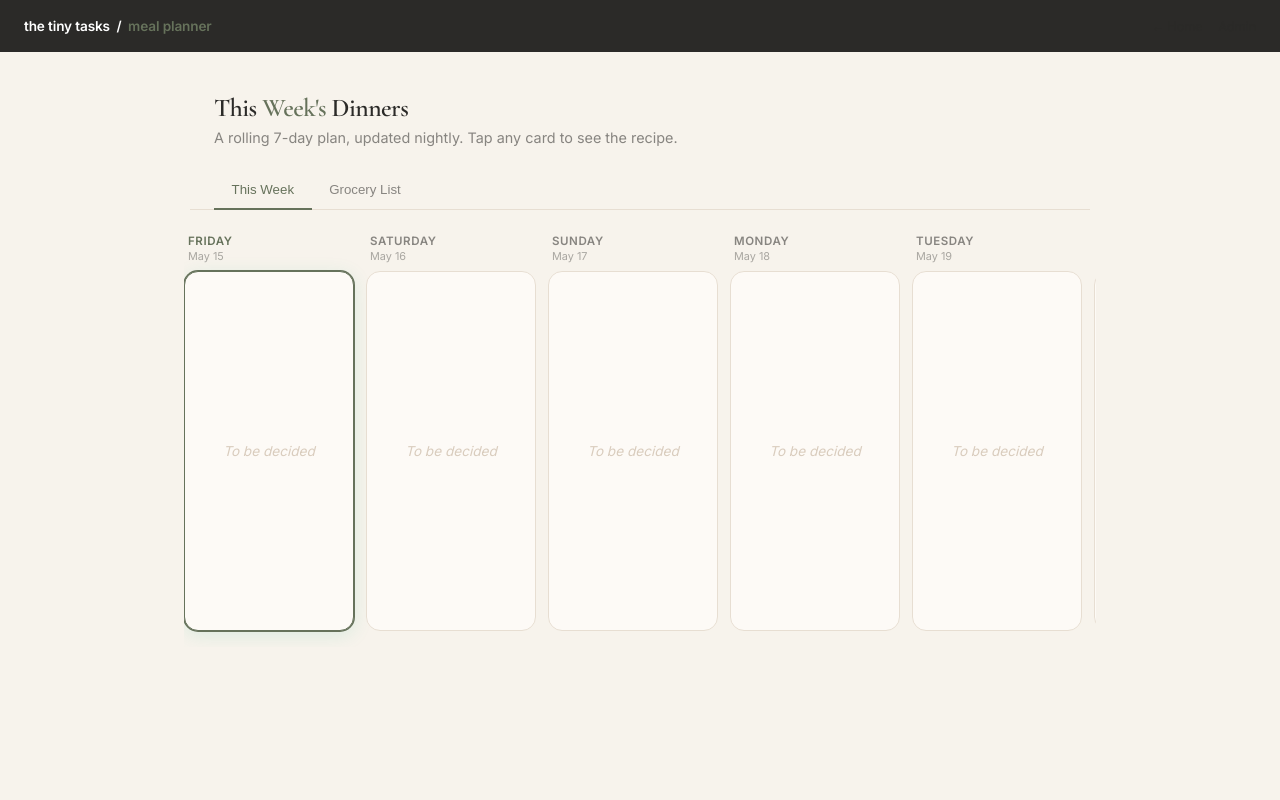
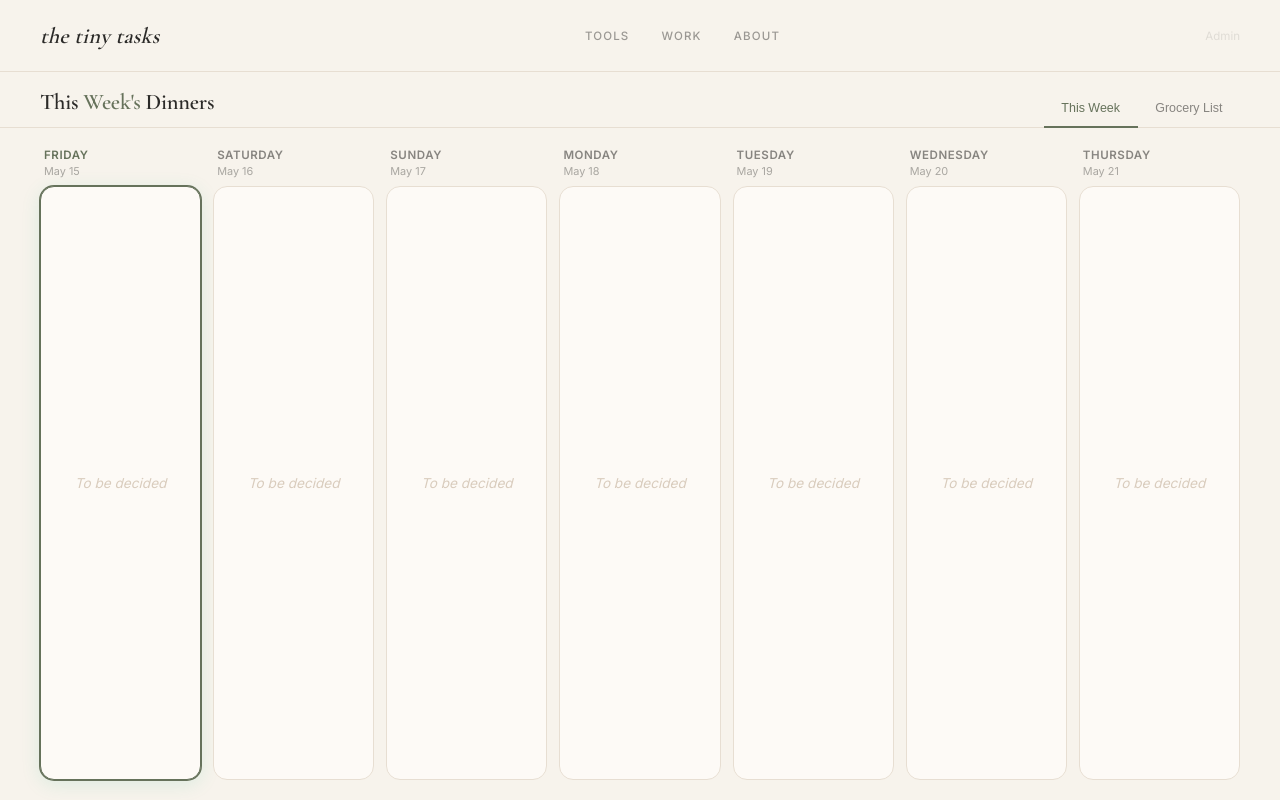
Before and after one commit to bwall3340/thetinytasks, a Flask app: page /meal-planner/ in a window 1280 px wide. Run offline with Flask 3, Linux system fonts and the light colour scheme; data that the repository does not hold is empty.

Commit message:
Meal planner: fill-screen calendar and dashboard-consistent header
- Replace dark header with cream dashboard header (logo + Tools/Work/About nav)
- Restructure layout as 100vh flex column so calendar fills remaining space
- Remove max-width and min-width constraints; week grid uses repeat(7, 1fr)
- Card height driven by flex instead of hardcoded 360px
- Tabs moved inline with title in a compact sub-header bar

Co-Authored-By: Claude Sonnet 4.6 <noreply@anthropic.com>

```diff
--- a/WSR/templates/meal/index.html
+++ b/WSR/templates/meal/index.html
@@ -16,31 +16,49 @@
             --border: #E7DED2;
             --bg: #F7F3EC;
         }
-        body { font-family: 'Inter', sans-serif; background: var(--bg); color: var(--slate); min-height: 100vh; }
+        body { font-family: 'Inter', sans-serif; background: var(--bg); color: var(--slate); height: 100vh; display: flex; flex-direction: column; overflow: hidden; }
 
-        /* ── Header ── */
-        .header {
-            background: var(--slate); color: #fff;
-            padding: 0 1.5rem; height: 52px;
+        /* ── Header — matches main dashboard ── */
+        .main-header {
+            height: 72px; flex-shrink: 0;
+            background: var(--bg);
+            border-bottom: 1px solid var(--border);
             display: flex; align-items: center; justify-content: space-between;
-            position: sticky; top: 0; z-index: 100;
+            padding: 0 2.5rem;
+            z-index: 100;
         }
-        .header .brand { font-size: 0.85rem; font-weight: 600; letter-spacing: -0.01em; }
-        .header .brand span { color: var(--green); }
-        .header nav { display: flex; gap: 1rem; align-items: center; }
-        .header nav a { font-size: 0.78rem; color: rgba(43, 42, 40, 0.38); text-decoration: none; transition: color 0.15s; }
-        .header nav a:hover { color: #fff; }
+        .logo h2 {
+            font-family: 'Cormorant Garamond', Georgia, serif;
+            font-size: 1.4rem; font-weight: 600; font-style: italic;
+            letter-spacing: 0.01em; text-transform: lowercase; color: var(--slate);
+        }
+        .main-nav { display: flex; gap: 2rem; align-items: center; }
+        .main-nav a {
+            font-family: 'Inter', sans-serif; font-size: 0.72rem; font-weight: 500;
+            letter-spacing: 0.1em; text-transform: uppercase;
+            color: var(--slate); text-decoration: none; opacity: 0.45;
+            transition: opacity 0.3s ease;
+        }
+        .main-nav a:hover { opacity: 1; }
+        .admin-link { font-size: 0.65rem; color: var(--slate); opacity: 0.3; text-decoration: none; transition: opacity 0.2s; }
+        .admin-link:hover { opacity: 0.7; }
 
-        /* ── Hero text ── */
-        .hero { padding: 2.5rem 1.5rem 1.5rem; max-width: 900px; margin: 0 auto; }
-        .hero h1 { font-size: 1.6rem; font-weight: 800; letter-spacing: -0.02em; margin-bottom: 0.4rem; font-family: 'Cormorant Garamond', Georgia, serif; }
-        .hero h1 span { color: var(--green); }
-        .hero p { font-size: 0.9rem; color: var(--muted); }
-
-        /* ── Tabs ── */
-        .tabs { border-bottom: 1px solid var(--border); padding: 0 1.5rem; max-width: 900px; margin: 0 auto; display: flex; }
+        /* ── Sub-header: title + tabs ── */
+        .sub-header {
+            flex-shrink: 0;
+            padding: 1rem 2.5rem 0;
+            display: flex; align-items: flex-end; justify-content: space-between;
+            border-bottom: 1px solid var(--border);
+        }
+        .sub-header h1 {
+            font-family: 'Cormorant Garamond', Georgia, serif;
+            font-size: 1.4rem; font-weight: 600; letter-spacing: -0.01em;
+            padding-bottom: 0.75rem;
+        }
+        .sub-header h1 span { color: var(--green); }
+        .tabs { display: flex; }
         .tab-btn {
-            padding: 0.7rem 1.1rem; font-size: 0.83rem; font-weight: 500; color: var(--muted);
+            padding: 0.7rem 1.1rem; font-size: 0.78rem; font-weight: 500; color: var(--muted);
             background: none; border: none; cursor: pointer;
             border-bottom: 2px solid transparent; margin-bottom: -1px;
             transition: all 0.15s;
@@ -49,29 +67,32 @@
         .tab-btn:hover:not(.active) { color: var(--slate); }
 
         /* ── Main content ── */
-        .page-content { max-width: 960px; margin: 0 auto; padding: 1.5rem; }
+        .page-content { flex: 1; min-height: 0; overflow: hidden; display: flex; flex-direction: column; }
+        #tab-week { flex: 1; min-height: 0; display: none; flex-direction: column; overflow: hidden; }
+        #tab-week.active { display: flex; }
+        #tab-groceries { overflow-y: auto; padding: 1.5rem 2.5rem; }
 
         /* ── Week cards ── */
-        .week-scroll { overflow-x: auto; padding-bottom: 1rem; }
+        .week-scroll { flex: 1; min-height: 0; padding: 1.25rem 2.5rem; overflow: hidden; }
         .week-row {
             display: grid;
-            grid-template-columns: repeat(7, minmax(170px, 1fr));
+            grid-template-columns: repeat(7, 1fr);
             gap: 0.75rem;
-            min-width: 1200px;
+            height: 100%;
         }
-        @media (max-width: 900px) { .week-row { min-width: 1100px; } }
 
-        .day-col { display: flex; flex-direction: column; gap: 0.5rem; }
-        .day-label { font-size: 0.72rem; font-weight: 600; color: var(--muted); text-transform: uppercase; letter-spacing: 0.05em; padding: 0 0.25rem; }
+        .day-col { display: flex; flex-direction: column; gap: 0.5rem; height: 100%; min-height: 0; }
+        .day-label { font-size: 0.72rem; font-weight: 600; color: var(--muted); text-transform: uppercase; letter-spacing: 0.05em; padding: 0 0.25rem; flex-shrink: 0; }
         .day-label .date-sub { font-weight: 400; color: rgba(43, 42, 40, 0.38); font-size: 0.68rem; text-transform: none; letter-spacing: 0; margin-top: 0.1rem; }
         .day-col.today .day-label { color: var(--green); }
 
         /* ── Flip card ── */
-        .card-container { perspective: 1000px; height: 360px; cursor: pointer; }
+        .card-container { perspective: 1000px; flex: 1; min-height: 0; cursor: pointer; }
         .card {
             width: 100%; height: 100%; position: relative;
             transform-style: preserve-3d;
             transition: transform 0.55s cubic-bezier(0.25, 0.46, 0.45, 0.94);
+            min-height: 0;
         }
         .card.flipped { transform: rotateY(180deg); }
         .card-face {
@@ -128,7 +149,7 @@
         /* ── Grocery list tab ── */
         .grocery-actions {
             display: flex; justify-content: space-between; align-items: center;
-            margin-bottom: 1rem; flex-wrap: wrap; gap: 0.5rem;
+            margin-bottom: 1.25rem; flex-wrap: wrap; gap: 0.5rem;
         }
         .grocery-count { font-size: 0.78rem; color: var(--muted); }
         .grocery-count strong { color: var(--slate); }
@@ -234,22 +255,22 @@
 </head>
 <body>
 
-<header class="header">
-    <div class="brand">the tiny tasks &nbsp;/&nbsp; <span>meal planner</span></div>
-    <nav>
-        <a href="/">← Home</a>
-        <a href="/meal-planner/admin" class="admin-link">Admin</a>
+<header class="main-header">
+    <div class="logo"><h2>the tiny tasks</h2></div>
+    <nav class="main-nav">
+        <a href="/">Tools</a>
+        <a href="/bigger-projects.html">Work</a>
+        <a href="/about.html">About</a>
     </nav>
+    <a href="/meal-planner/admin" class="admin-link">Admin</a>
 </header>
 
-<div class="hero">
+<div class="sub-header">
     <h1>This <span>Week's</span> Dinners</h1>
-    <p>A rolling 7-day plan, updated nightly. Tap any card to see the recipe.</p>
-</div>
-
-<div class="tabs">
-    <button class="tab-btn active" data-tab="week">This Week</button>
-    <button class="tab-btn" data-tab="groceries">Grocery List</button>
+    <div class="tabs">
+        <button class="tab-btn active" data-tab="week">This Week</button>
+        <button class="tab-btn" data-tab="groceries">Grocery List</button>
+    </div>
 </div>
 
 <div class="page-content">
```
